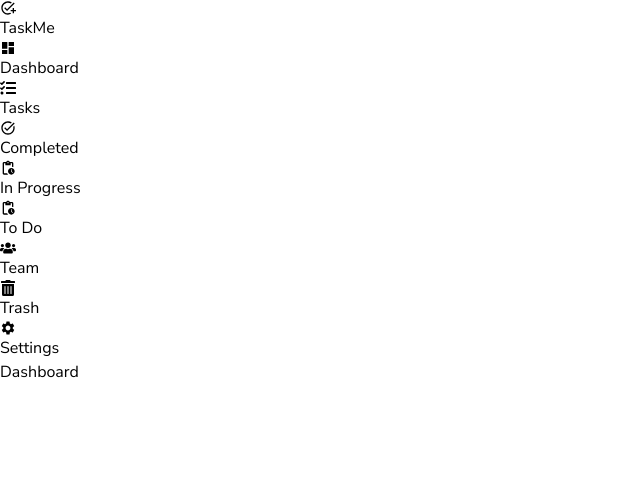
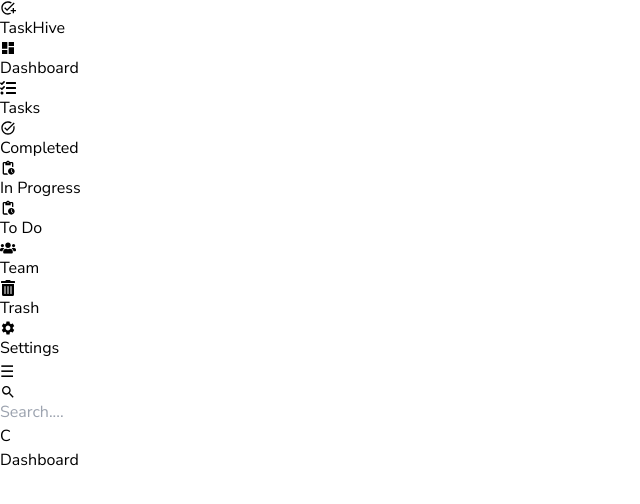
Before and after one commit to ag-Akshat10/TaskNinja, a React (Vite) app in the folder client/: page /dashboard in a window 1280 px wide. Shown: the top 504 px of the page, without its empty margins (0-640 px from the left). Built offline with nearby package versions, Linux system fonts and the light colour scheme.

Commit message:
update Navbar

```diff
--- a/client/src/App.jsx
+++ b/client/src/App.jsx
@@ -9,6 +9,7 @@
 import {Toaster} from "sonner";
 import {useSelector} from "react-redux";
 import Sidebar from "./components/Sidebar.jsx";
+import Navbar from "./components/Navbar.jsx";
 
 
 function  Layout(){
@@ -21,7 +22,7 @@
         </div>
         {/*<MobileSidebar/> */}
         <div className="flex-1 overflow-y-auto">
-          {/*<Navbar/> */}
+          {<Navbar/>}
           <div className="p-4 2xl:px-10">
             <Outlet></Outlet>
           </div>
--- /dev/null
+++ b/client/src/components/Navbar.jsx
@@ -0,0 +1,41 @@
+import React from 'react';
+import { MdOutlineSearch } from "react-icons/md";
+import { useDispatch, useSelector } from "react-redux";
+import { setOpenSidebar } from "../redux/slices/authSlice";
+import UserAvatar from "./UserAvatar.jsx";
+
+const Navbar = () => {
+    const { user } = useSelector((state) => state.auth);
+    const dispatch = useDispatch();
+
+  return (
+      <div className='flex justify-between items-center bg-white px-4 py-3 2xl:py-4 sticky z-10 top-0'>
+          <div className='flex gap-4'>
+              <button
+                  onClick={() => dispatch(setOpenSidebar(true))}
+                  className='text-2xl text-gray-500 block md:hidden'
+              >
+                  ☰
+              </button>
+
+              <div className='w-64 2xl:w-[400px] flex items-center py-2 px-3 gap-2 rounded-full bg-[#f3f4f6]'>
+                  <MdOutlineSearch className='text-gray-500 text-xl' />
+
+                  <input
+                      type='text'
+                      placeholder='Search....'
+                      className='flex-1 outline-none bg-transparent placeholder:text-gray-500 text-gray-800'
+                  />
+              </div>
+          </div>
+
+          <div className='flex gap-2 items-center'>
+
+
+              <UserAvatar/>
+          </div>
+      </div>
+  );
+};
+
+export default Navbar;
--- a/client/src/components/Sidebar.jsx
+++ b/client/src/components/Sidebar.jsx
@@ -84,7 +84,7 @@
                 <p className='bg-blue-600 p-2 rounded-full'>
                     <MdOutlineAddTask className='text-white text-2xl font-black' />
                 </p>
-                <span className='text-2xl font-bold text-black'>TaskMe</span>
+                <span className='text-2xl font-bold text-black'>TaskHive</span>
             </h1>
 
             <div className='flex-1 flex flex-col gap-y-5 py-8'>
--- /dev/null
+++ b/client/src/components/UserAvatar.jsx
@@ -0,0 +1,87 @@
+import { Menu, Transition } from "@headlessui/react";
+import { Fragment, useState } from "react";
+import { FaUser, FaUserLock } from "react-icons/fa";
+import { IoLogOutOutline } from "react-icons/io5";
+import { useDispatch, useSelector } from "react-redux";
+import { useNavigate } from "react-router-dom";
+import {getInitials} from "../utils/index.js";
+
+const UserAvatar = () => {
+    const [open, setOpen] = useState(false);
+    const [openPassword, setOpenPassword] = useState(false);
+    const { user } = useSelector((state) => state.auth);
+    const dispatch = useDispatch();
+    const navigate = useNavigate();
+
+    const logoutHandler = () => {
+        console.log("logout");
+    };
+
+  return (
+      <>
+      <div>
+          <Menu as='div' className='relative inline-block text-left'>
+              <div>
+                  <Menu.Button className='w-10 h-10 2xl:w-12 2xl:h-12 items-center justify-center rounded-full bg-blue-600'>
+              <span className='text-white font-semibold'>
+                {getInitials(user?.name)}
+              </span>
+                  </Menu.Button>
+              </div>
+
+              <Transition
+                  as={Fragment}
+                  enter='transition ease-out duration-100'
+                  enterFrom='transform opacity-0 scale-95'
+                  enterTo='transform opacity-100 scale-100'
+                  leave='transition ease-in duration-75'
+                  leaveFrom='transform opacity-100 scale-100'
+                  leaveTo='transform opacity-0 scale-95'
+              >
+                  <Menu.Items className='absolute right-0 mt-2 w-56 origin-top-right divide-gray-100 rounded-md bg-white shadow-2xl ring-1 ring-black/5 focus:outline-none'>
+                      <div className='p-4'>
+                          <Menu.Item>
+                              {({ active }) => (
+                                  <button
+                                      onClick={() => setOpen(true)}
+                                      className='text-gray-700 group flex w-full items-center rounded-md px-2 py-2 text-base'
+                                  >
+                                      <FaUser className='mr-2' aria-hidden='true' />
+                                      Profile
+                                  </button>
+                              )}
+                          </Menu.Item>
+
+                          <Menu.Item>
+                              {({ active }) => (
+                                  <button
+                                      onClick={() => setOpenPassword(true)}
+                                      className={`tetx-gray-700 group flex w-full items-center rounded-md px-2 py-2 text-base`}
+                                  >
+                                      <FaUserLock className='mr-2' aria-hidden='true' />
+                                      Change Password
+                                  </button>
+                              )}
+                          </Menu.Item>
+
+                          <Menu.Item>
+                              {({ active }) => (
+                                  <button
+                                      onClick={logoutHandler}
+                                      className={`text-red-600 group flex w-full items-center rounded-md px-2 py-2 text-base`}
+                                  >
+                                      <IoLogOutOutline className='mr-2' aria-hidden='true' />
+                                      Logout
+                                  </button>
+                              )}
+                          </Menu.Item>
+                      </div>
+                  </Menu.Items>
+              </Transition>
+          </Menu>
+      </div>
+</>
+);
+};
+
+export default UserAvatar;
--- /dev/null
+++ b/client/src/utils/index.js
@@ -0,0 +1,9 @@
+export function getInitials(fullName) {
+    const names = fullName.split(" ");
+
+    const initials = names.slice(0, 2).map((name) => name[0].toUpperCase());
+
+    const initialsStr = initials.join("");
+
+    return initialsStr;
+}
```
